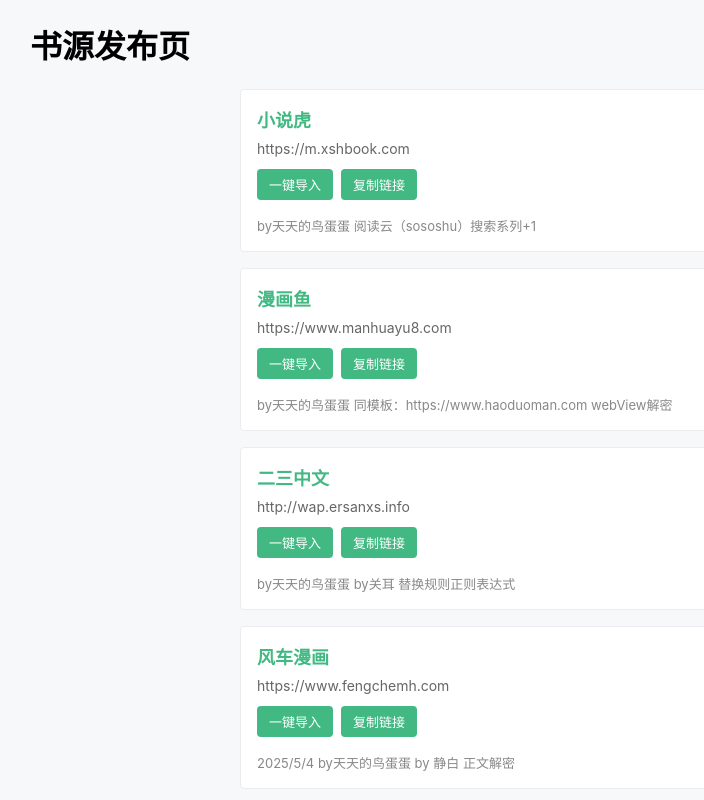
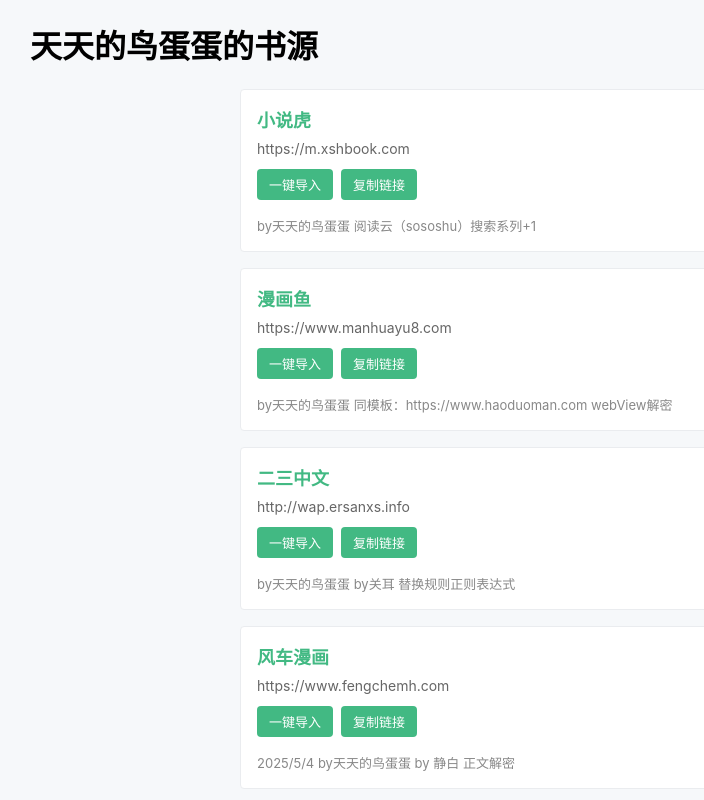
Before and after one commit to mctiantian2501314/sy, a plain HTML site: page index.html in a window 1280 px wide. Shown: the top 800 px of the page, without its empty margins (0-704 px from the left). Drawn offline with Linux system fonts and the light colour scheme.

Commit message:
Update index.html

```diff
--- a/index.html
+++ b/index.html
@@ -112,7 +112,8 @@
     </style>
 </head>
 <body>
-<h1>书源发布页</h1>
+<h1>天天的鸟蛋蛋的书源</h1>
+
 <div class="container">
     <div id="list"></div>
     <div class="loader">加载中...</div>
```
